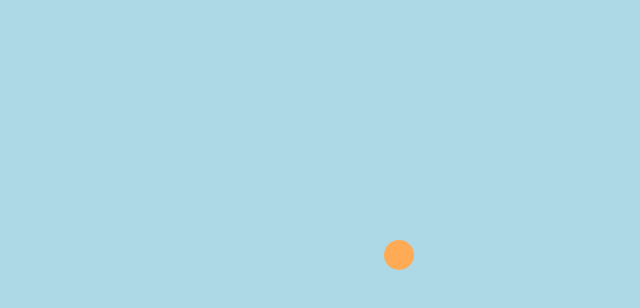
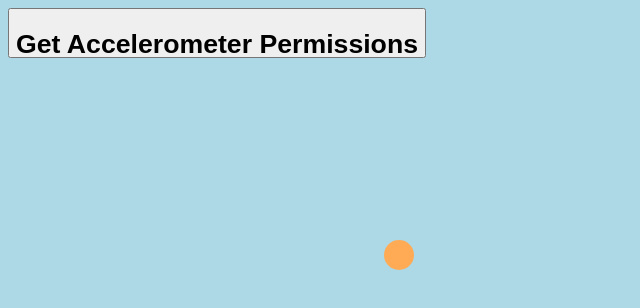
Before and after one commit to emo-game/magic-8-ball, a plain HTML site: page magic-ball.html in a window 1280 px wide. Shown: the whole page, without its empty margins (0-640 px from the left). Drawn offline with Linux system fonts and the light colour scheme.

Commit message:
Update magic-ball.html

```diff
--- a/magic-ball.html
+++ b/magic-ball.html
@@ -15,7 +15,7 @@
         </style>
 
     <script>
-     function onTouch() {
+     function getAccel() {
     // feature detect
     if (typeof DeviceMotionEvent.requestPermission === 'function') {
       DeviceMotionEvent.requestPermission()
@@ -35,5 +35,7 @@
     </head>
     <body style="background-color:lightblue;">
         <div class="indicatorDot" style="left:30%; top:30%;"></div>
+        <button id="accelPermsButton"  style="height:50px;" onclick="getAccel()"><h1>Get Accelerometer Permissions</h1></button>
+
     </body>
 </html>
```
